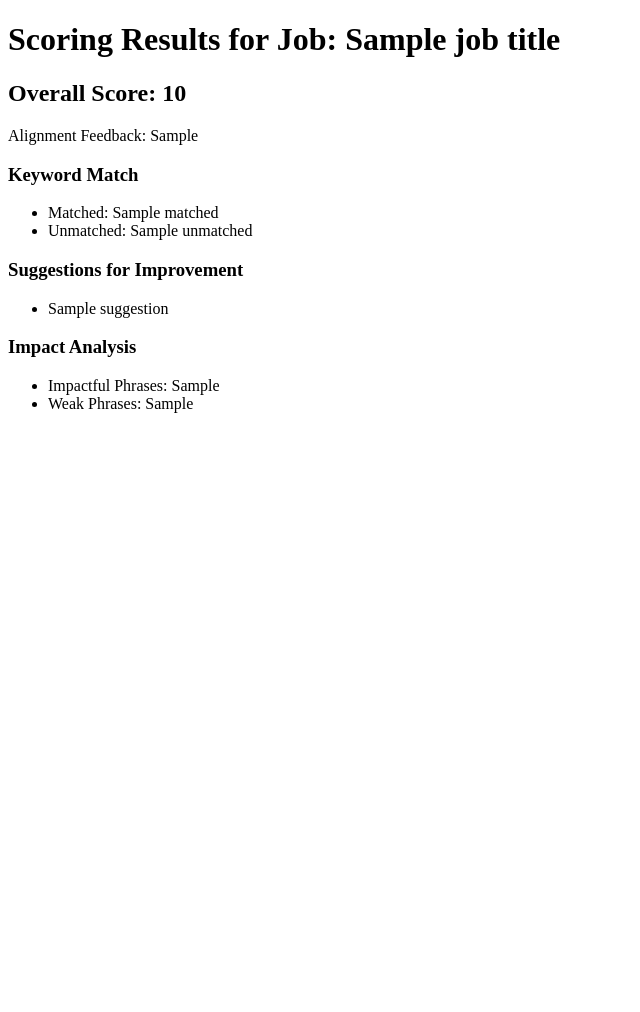
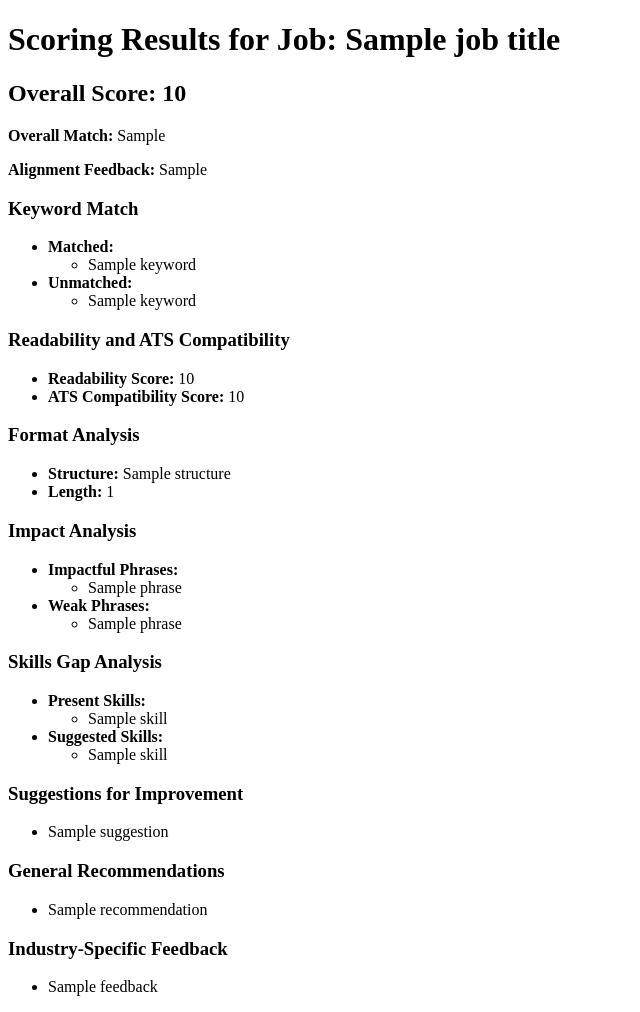
Before and after one commit to VAIBHAV-S-H/ResumeScorer, a FastAPI app: template app/templates/results.html in a window 1280 px wide. Shown: the whole page, without its empty margins (0-640 px from the left). Before the commit the page ends 413 px from the top, so only its background shows below. Run offline with FastAPI, Linux system fonts and the light colour scheme; the template is opened without the code that fills it: most values are stand-ins (such as "Sample title", 1, 10 or a date in 2020).

Commit message:
ElaborateResult

```diff
--- a/app/templates/results.html
+++ b/app/templates/results.html
@@ -7,12 +7,73 @@
     <h1>Scoring Results for Job: {{ job_title }}</h1>
 
     <h2>Overall Score: {{ result['overallScore'] }}</h2>
-    <p>Alignment Feedback: {{ result['alignmentFeedback'] }}</p>
+    <p><strong>Overall Match:</strong> {{ result['overallMatch'] }}</p>
+    <p><strong>Alignment Feedback:</strong> {{ result['alignmentFeedback'] }}</p>
 
     <h3>Keyword Match</h3>
     <ul>
-        <li>Matched: {{ result['keywordMatch']['matched'] }}</li>
-        <li>Unmatched: {{ result['keywordMatch']['unmatched'] }}</li>
+        <li><strong>Matched:</strong>
+            <ul>
+                {% for keyword in result['keywordMatch']['matched'] %}
+                    <li>{{ keyword }}</li>
+                {% endfor %}
+            </ul>
+        </li>
+        <li><strong>Unmatched:</strong>
+            <ul>
+                {% for keyword in result['keywordMatch']['unmatched'] %}
+                    <li>{{ keyword }}</li>
+                {% endfor %}
+            </ul>
+        </li>
+    </ul>
+
+    <h3>Readability and ATS Compatibility</h3>
+    <ul>
+        <li><strong>Readability Score:</strong> {{ result['readabilityScore'] }}</li>
+        <li><strong>ATS Compatibility Score:</strong> {{ result['atsCompatibilityScore'] }}</li>
+    </ul>
+
+    <h3>Format Analysis</h3>
+    <ul>
+        <li><strong>Structure:</strong> {{ result['formatAnalysis']['structure'] }}</li>
+        <li><strong>Length:</strong> {{ result['formatAnalysis']['length'] }}</li>
+    </ul>
+
+    <h3>Impact Analysis</h3>
+    <ul>
+        <li><strong>Impactful Phrases:</strong>
+            <ul>
+                {% for phrase in result['impactAnalysis']['impactfulPhrases'] %}
+                    <li>{{ phrase }}</li>
+                {% endfor %}
+            </ul>
+        </li>
+        <li><strong>Weak Phrases:</strong>
+            <ul>
+                {% for phrase in result['impactAnalysis']['weakPhrases'] %}
+                    <li>{{ phrase }}</li>
+                {% endfor %}
+            </ul>
+        </li>
+    </ul>
+
+    <h3>Skills Gap Analysis</h3>
+    <ul>
+        <li><strong>Present Skills:</strong>
+            <ul>
+                {% for skill in result['skillsGapAnalysis']['presentSkills'] %}
+                    <li>{{ skill }}</li>
+                {% endfor %}
+            </ul>
+        </li>
+        <li><strong>Suggested Skills:</strong>
+            <ul>
+                {% for skill in result['skillsGapAnalysis']['suggestedSkills'] %}
+                    <li>{{ skill }}</li>
+                {% endfor %}
+            </ul>
+        </li>
     </ul>
 
     <h3>Suggestions for Improvement</h3>
@@ -22,10 +83,19 @@
         {% endfor %}
     </ul>
 
-    <h3>Impact Analysis</h3>
+    <h3>General Recommendations</h3>
     <ul>
-        <li>Impactful Phrases: {{ result['impactAnalysis']['impactfulPhrases'] }}</li>
-        <li>Weak Phrases: {{ result['impactAnalysis']['weakPhrases'] }}</li>
+        {% for recommendation in result['generalRecommendations'] %}
+            <li>{{ recommendation }}</li>
+        {% endfor %}
     </ul>
+
+    <h3>Industry-Specific Feedback</h3>
+    <ul>
+        {% for feedback in result['industrySpecificFeedback'] %}
+            <li>{{ feedback }}</li>
+        {% endfor %}
+    </ul>
+
 </body>
 </html>
```
